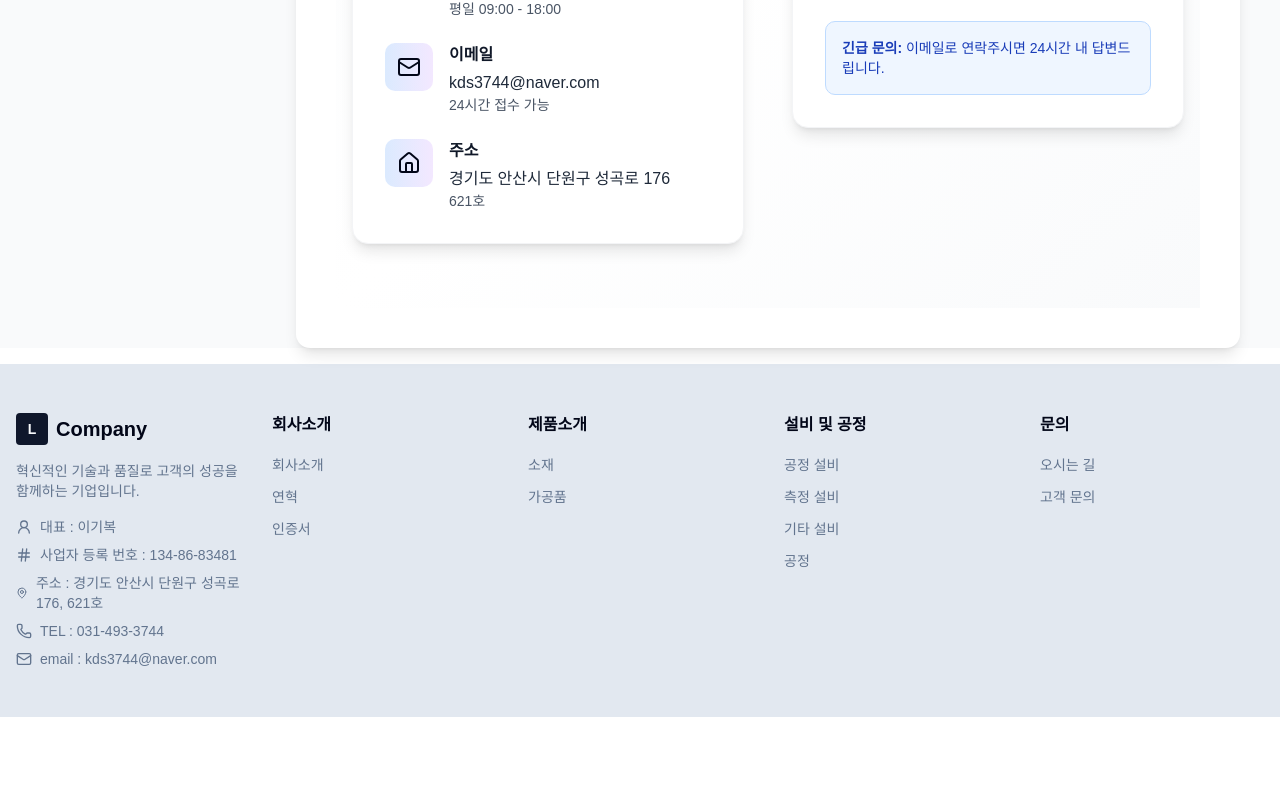
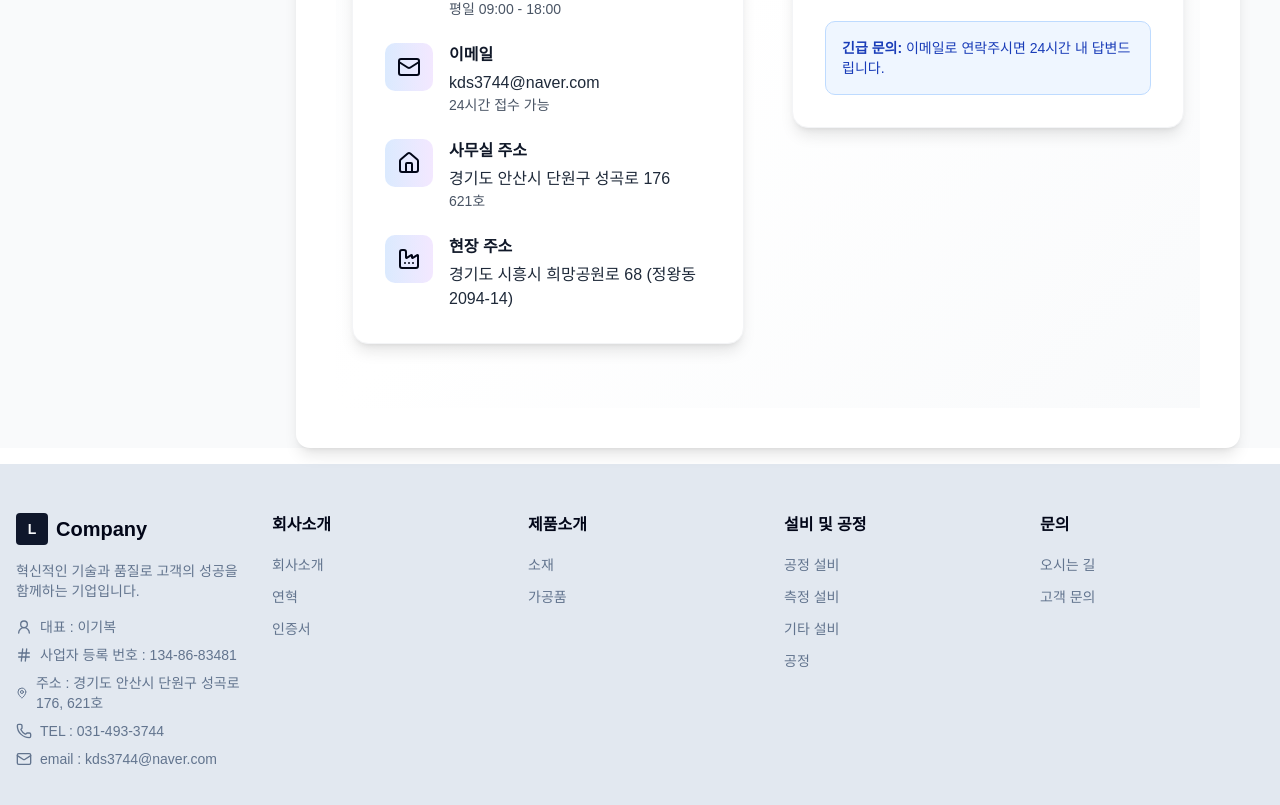
Before and after one commit to kdsolution3744/kdsolution-web, a Next.js app: page /contact/inquiry in a window 1280 px wide. Shown: the part 947-1752 px from the top of the page. Before the commit the page ends 1664 px from the top, so only its background shows below. Built offline with nearby package versions, Linux system fonts and the light colour scheme; a web font is replaced by a local one.

Commit message:
chore : contact 현장주소 추가

```diff
--- a/src/constants/contactInfo.tsx
+++ b/src/constants/contactInfo.tsx
@@ -1,10 +1,10 @@
-import { House, Mail, Phone, Printer } from "lucide-react";
+import { Factory, House, Mail, Phone, Printer } from "lucide-react";
 import { ReactNode } from "react";
 
 export interface IContactInfo {
   title: string;
   content: string;
-  desc: string;
+  desc?: string;
   icon: ReactNode;
 }
 
@@ -28,9 +28,14 @@ export const CONTACT_INFO: IContactInfo[] = [
     icon: <Mail />,
   },
   {
-    title: "주소",
+    title: "사무실 주소",
     content: "경기도 안산시 단원구 성곡로 176",
     desc: "621호",
     icon: <House />,
   },
+  {
+    title: "현장 주소",
+    content: "경기도 시흥시 희망공원로 68 (정왕동2094-14)",
+    icon: <Factory />,
+  },
 ];
```
